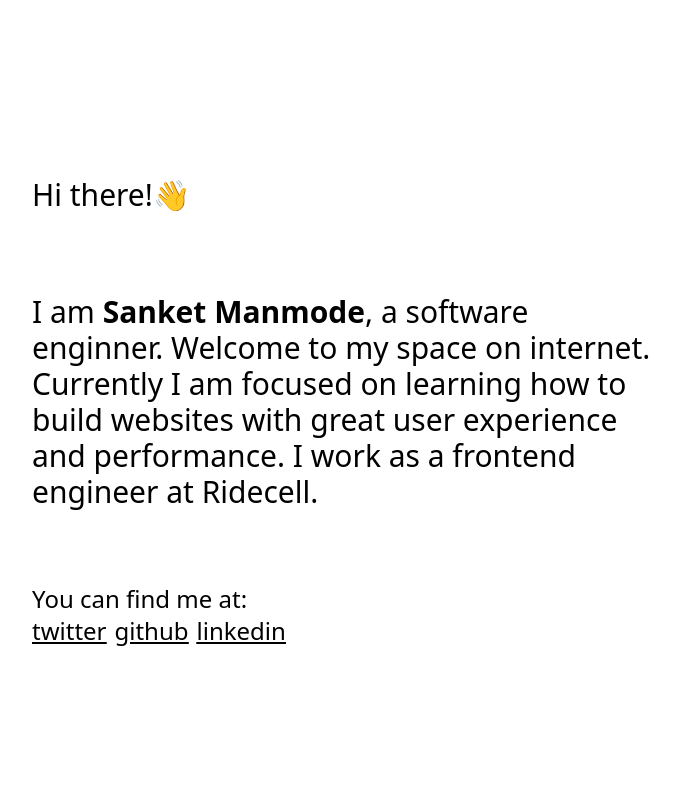
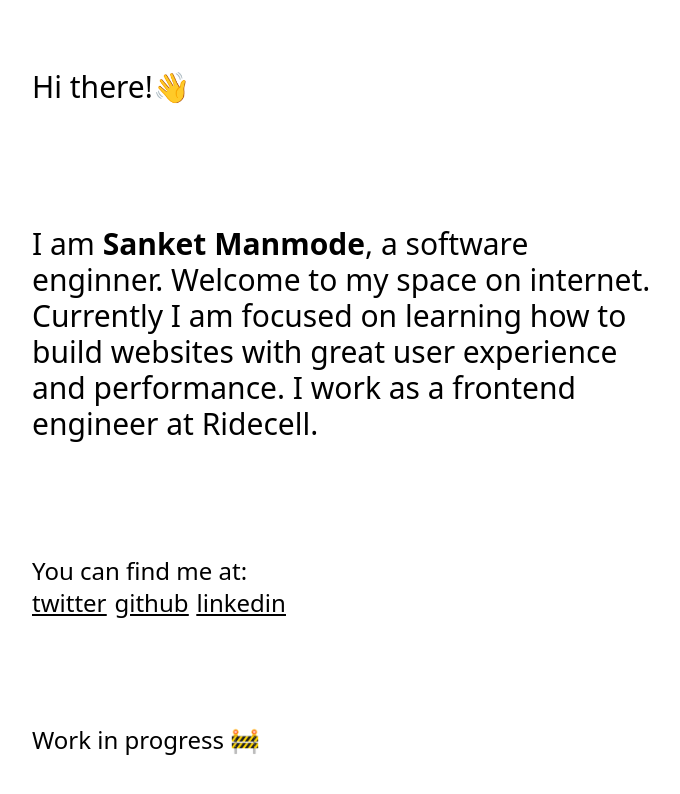
Before and after one commit to manmodesanket/website, a Next.js app: page / in a window 1280 px wide. Shown: the top 794 px of the page, without its empty margins (296-976 px from the left). Built offline with nearby package versions, Linux system fonts and the light colour scheme.

Commit message:
fix: work in progress

```diff
--- a/src/components/Intro/Intro.tsx
+++ b/src/components/Intro/Intro.tsx
@@ -10,7 +10,7 @@ const Intro: React.FC<{}> = () => {
 
   return (
     <Layout>
-      <main className="min-h-screen flex flex-col justify-around py-16 md:py-32">
+      <main className="min-h-screen flex flex-col justify-around">
         <h1 className="text-3xl py-2">Hi there!👋</h1>
         <h2 className="text-3xl py-2">
           I am <span className="font-bold">Sanket Manmode</span>, a software
@@ -30,6 +30,9 @@ const Intro: React.FC<{}> = () => {
             ))}
           </ul>
         </section>
+        <section className="text-2xl">
+          <p>Work in progress 🚧</p>
+        </section>
       </main>
     </Layout>
   );
```
